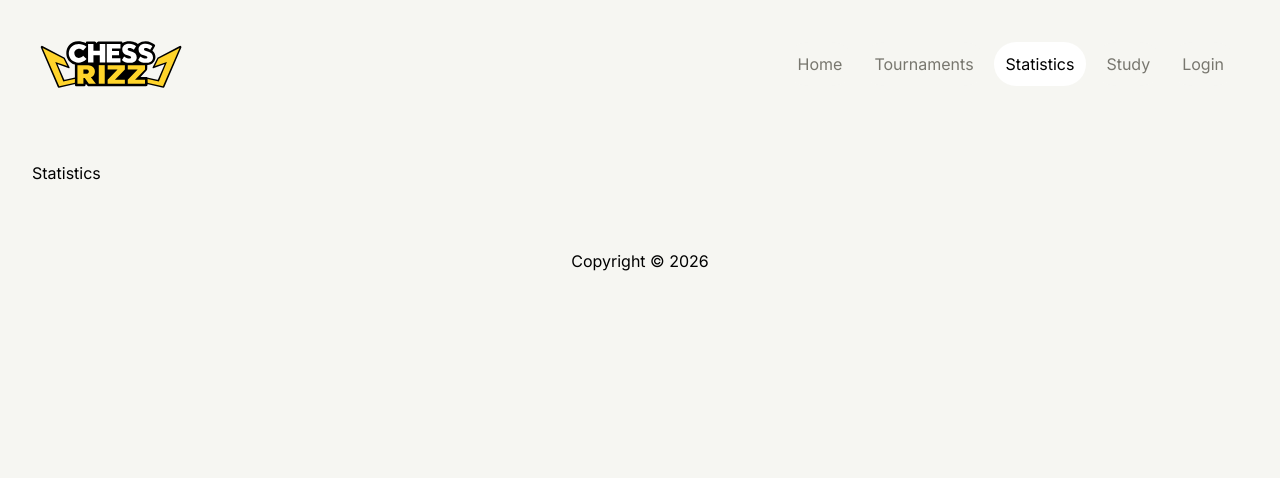
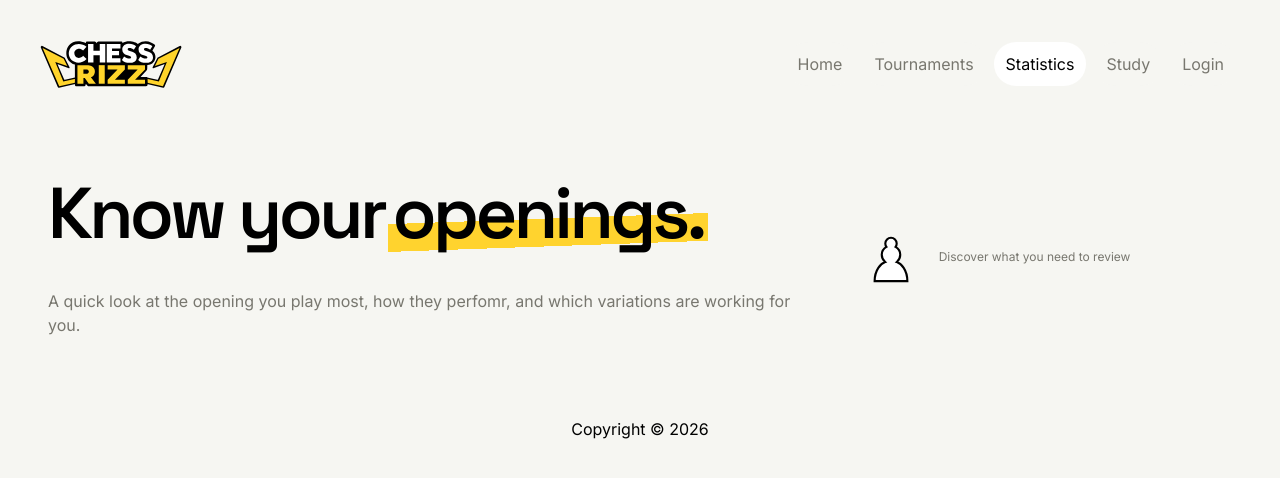
Before and after one commit to Richard-M-Sullivan/sullivan-system-chess, a Next.js app in the folder chess-rizz/: page /statistics in a window 1280 px wide. Shown: the top 478 px of the page. Built offline with nearby package versions, Linux system fonts and the light colour scheme.

Commit message:
feat: added topbanner to all pages

```diff
--- a/chess-rizz/app/statistics/page.tsx
+++ b/chess-rizz/app/statistics/page.tsx
@@ -1,5 +1,11 @@
+import TopBanner from '@/components/top-banner'
 export default function StatisticsPage() {
     return (
-        <h1>Statistics</h1>
+        <TopBanner
+            title="Know your openings."
+            description="A quick look at the opening you play most, how they perfomr, and which variations are working for you."
+            src="/wP.svg"
+            hint="Discover what you need to review"
+        />
     )
 }
--- a/chess-rizz/app/study/page.tsx
+++ b/chess-rizz/app/study/page.tsx
@@ -1,5 +1,11 @@
+import TopBanner from '@/components/top-banner'
 export default function StudyPage() {
     return (
-        <h1>Study</h1>
+        <TopBanner
+            title="Think a move ahead."
+            description="Explore a position, walk through a line, and keep the ideas you want to remember in one place."
+            src="/wQ.svg"
+            hint="Learn the ideas behind the moves."
+        />
     )
 }
--- a/chess-rizz/app/tournaments/page.tsx
+++ b/chess-rizz/app/tournaments/page.tsx
@@ -6,8 +6,8 @@ export default function TournamentsPage() {
     <TopBanner
         title="Make it a match."
         description="Set up your event, add your players, and get your tournament ready to go."
-        src="/bN.svg"
-        hint="Select a tournament under My Tournaments to view and edit pairings"
+        src="/wN.svg"
+        hint="Select a tournament below to generate and edit pairings"
     />
     <div className="flex flex-wrap gap-8">
         <section className="bg-chess-bg-light flex grow flex-col gap-8 border-2 border-chess-bg-dark rounded-xl">
```
